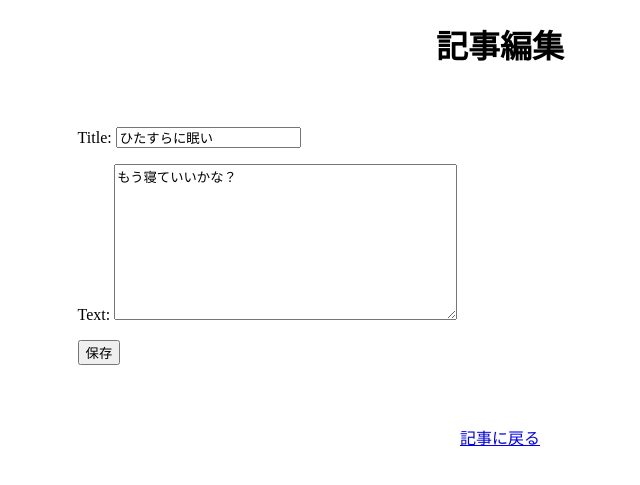
After one commit to tetsubinmaru/django_blog, a Django app: page /edit/1 in a window 1280 px wide. The commit adds this page. Shown: the top 485 px of the page, without its empty margins (140-780 px from the left). Run offline with Django 3.2, Linux system fonts and the light colour scheme; data comes from the database, SQL or seed files in the repository; both versions use the stored data as it was after the commit.

Commit message:
fifth commit

```diff
--- a/blogs/templates/blogs/detail.html
+++ b/blogs/templates/blogs/detail.html
@@ -8,6 +8,9 @@
     <div style="width: 70%;margin: 0px auto;">
         <div style="margin: 60px 20px;">{{ blog.text }}</div>
         <div style="text-align: center; margin-top: 50px;">
+            <a href="{% url 'blogs:edit' blog.id %}">
+                <button class="btn">編集</button>
+            </a>
             <form method="POST" action="{% url 'blogs:delete' blog.id %}">
                 {% csrf_token %}
                 <button class="btn" type="submit" onclick='return confirm("本当に削除しますか？");'>
--- /dev/null
+++ b/blogs/templates/blogs/edit.html
@@ -0,0 +1,21 @@
+<!DOCTYPE html>
+<html>
+<head>
+    <title>ブログ編集</title>
+</head>
+<body>
+    <h1 style="text-align: center;">記事編集</h1>
+    <div style="width: 70%;margin: 0px auto;">
+        <div style="margin: 60px 20px;">
+            <form action="{% url 'blogs:edit' blog.id %}" method="POST">
+                {% csrf_token %}
+                {{ form.as_p }}
+                <button class="btn" type="submit">保存</button>
+            </form>
+        </div>
+        <div style="text-align: center; margin-top: 50px;">
+            <a href="{% url 'blogs:detail' blog.id %}">記事に戻る</a>
+        </div>
+    </div>
+</body>
+</html>
--- a/blogs/urls.py
+++ b/blogs/urls.py
@@ -7,4 +7,5 @@ urlpatterns = [
     path('detail/<int:blog_id>', views.detail, name='detail'),
     path('new/', views.new, name='new'),
     path('delete/<int:blog_id>', views.delete, name='delete'),
+    path('edit/<int:blog_id>', views.edit, name='edit'),
 ]
--- a/blogs/views.py
+++ b/blogs/views.py
@@ -26,3 +26,14 @@ def delete(request, blog_id):
     blog = get_object_or_404(Blog, id=blog_id)
     blog.delete()
     return redirect('blogs:index')
+
+def edit(request, blog_id):
+    blog = get_object_or_404(Blog, id=blog_id)
+    if request.method == "POST":
+        form = BlogForm(request.POST, instance=blog)
+        if form.is_valid():
+            form.save()
+            return redirect('blogs:detail', blog_id)
+    else:
+        form = BlogForm(instance=blog)
+    return render(request, 'blogs/edit.html', {'form': form, 'blog': blog})
```
Also changed, not shown: db.sqlite3.
